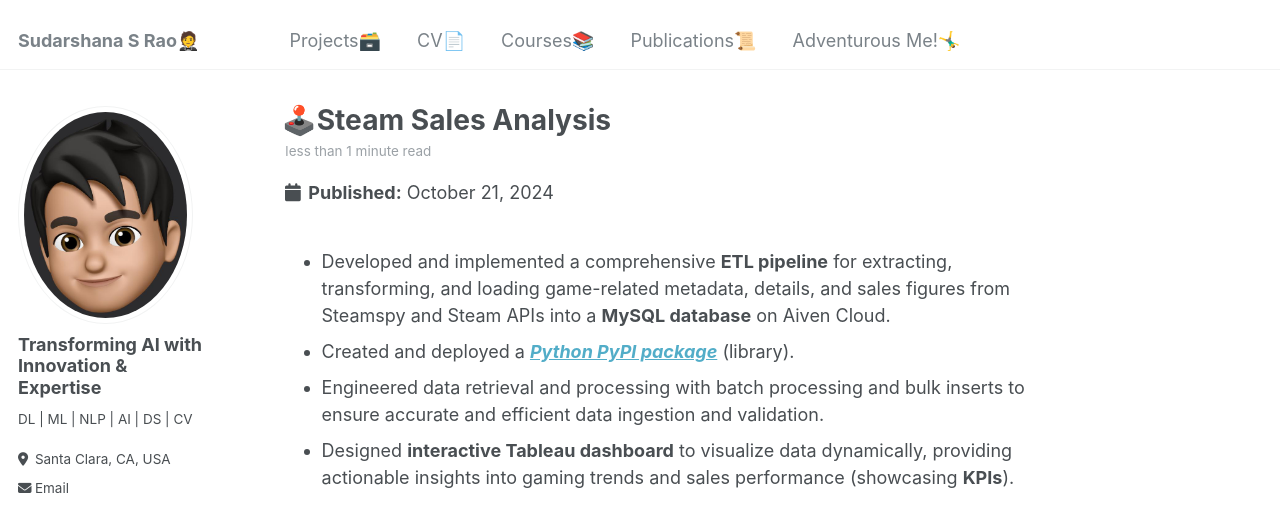
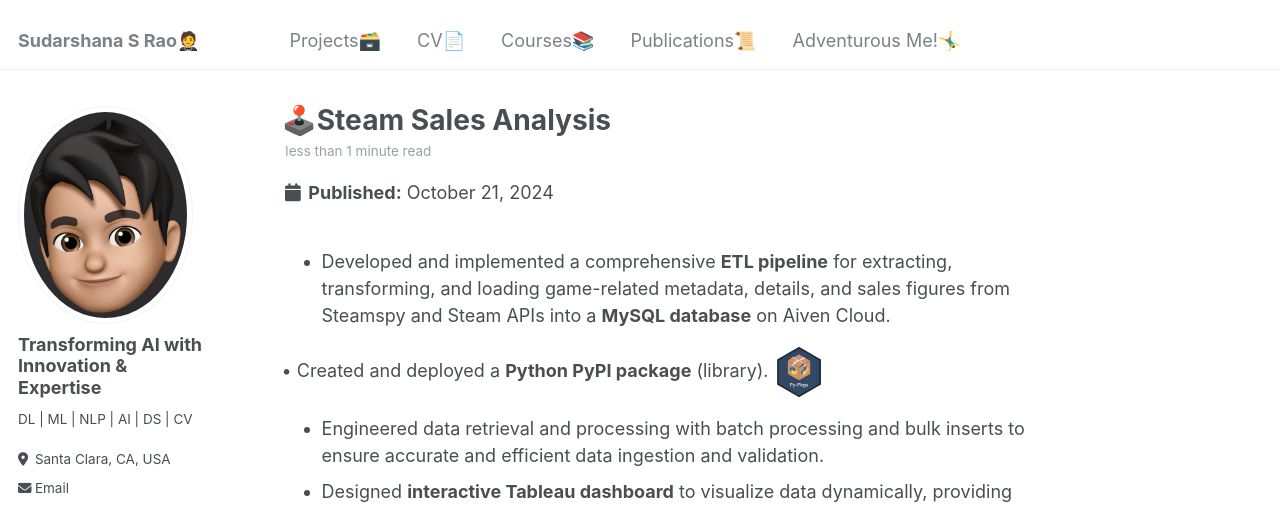
Before and after one commit to SudarshanaSRao/SudarshanaSRao.github.io, a Jekyll site: the page built from _portfolio/portfolio-0.md, in a window 1280 px wide and 1400 px high, cut to the strip 0-505 px from the top of the window. Built offline with Jekyll 4.4.1, drawn with Linux system fonts in a browser that asks for light colours.

Commit message:
Update portfolio-0.md

```diff
--- a/_portfolio/portfolio-0.md
+++ b/_portfolio/portfolio-0.md
@@ -5,7 +5,19 @@
 ---
 
 * Developed and implemented a comprehensive **ETL pipeline** for extracting, transforming, and loading game-related metadata, details, and sales figures from Steamspy and Steam APIs into a **MySQL database** on Aiven Cloud.
-* Created and deployed a [_**Python PyPI package**_](https://pypi.org/project/steamstore-etl/) (library).
+<div class="flexcontainer45">
+  <div>
+        <span>• Created and deployed a <strong>Python PyPI package</strong> (library).</span> <a href="https://pypi.org/project/steamstore-etl/" onclick="trackOutboundLink(this);">
+      <img class="pulse" height="50px" src="/images/py-pkgs-hex.png" width="50px">
+    </a>
+  </div>
+</div>
+<style>
+  .flexcontainer45 {
+    display: flex;
+    align-items: center;
+  }
+</style>
 * Engineered data retrieval and processing with batch processing and bulk inserts to ensure accurate and efficient data ingestion and validation.
 * Designed **interactive Tableau dashboard** to visualize data dynamically, providing actionable insights into gaming trends and sales performance (showcasing **KPIs**).
 
```
